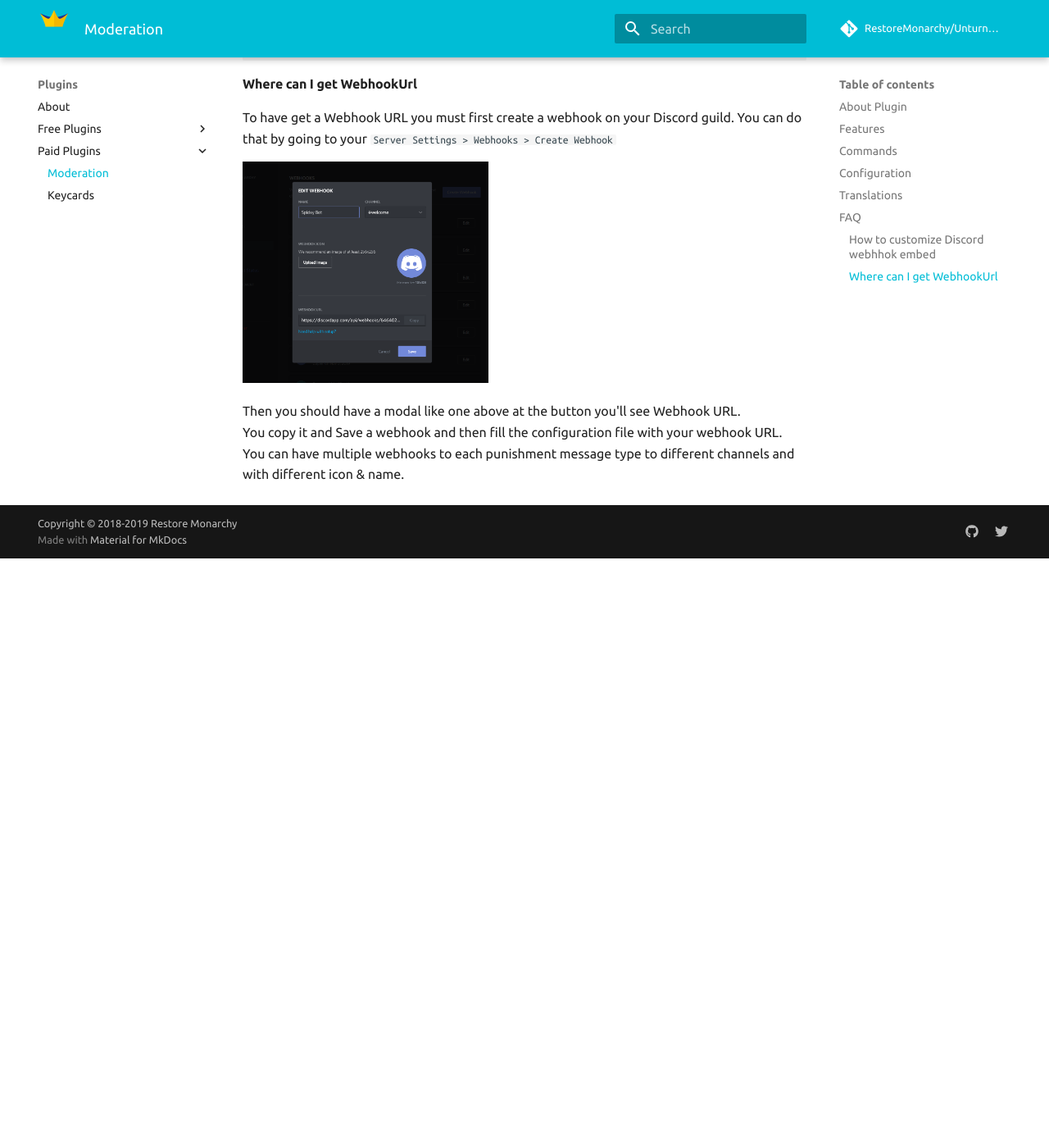
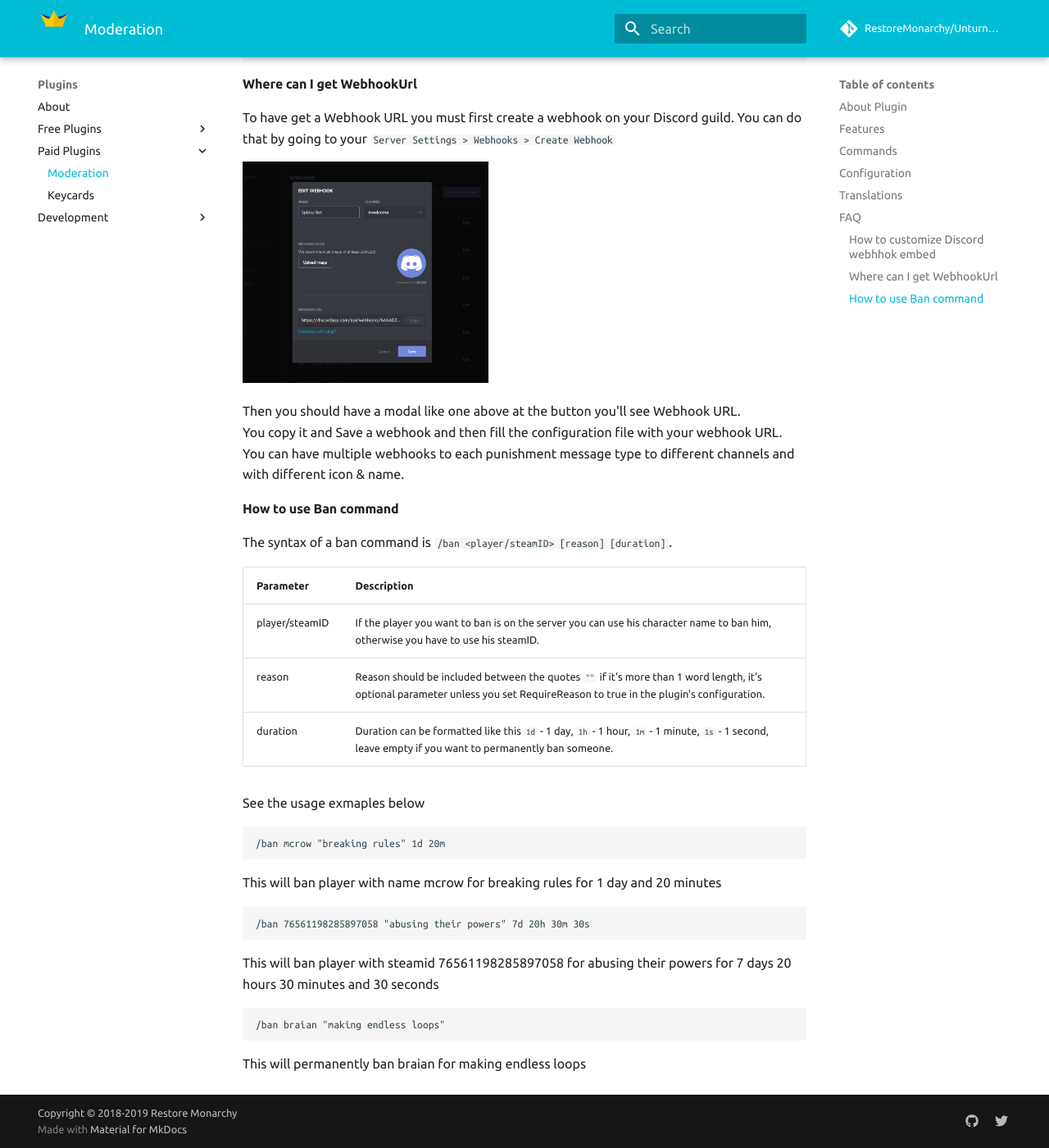
Before and after one commit to RestoreMonarchyCommunity/Documentation, an MkDocs documentation site: the page built from docs/plugins/moderation.md, in a window 1280 px wide and 1400 px high, scrolled down 3288 px. Shown: the whole window at 82% size. Built offline with MkDocs 1.6.1 and Material for MkDocs 9.7.7, drawn with Linux system fonts in a browser that asks for light colours; comment, search, counter and statistics services are not loaded; before the commit the page ends 3969 px from its top, so only the background shows below that; some of the changed text lies outside the part shown.

Commit message:
Updated moderation

````diff
--- a/docs/plugins/moderation.md
+++ b/docs/plugins/moderation.md
@@ -17,7 +17,7 @@
 * Stores players' data long with the code of a country they connect from
 
 ## Commands
-**/ban** *<player/steamID> [duration] [reason]* – Bans specified `player` for `duration` with `reason`.
+**/ban** *<player/steamID> [reason] [duration]* – Bans specified `player` for `duration` with `reason`.
 ```
 <Permission Cooldown="0">ban</Permission>
 ```
@@ -118,3 +118,26 @@
 Then you should have a modal like one above at the button you'll see Webhook URL.
 You copy it and Save a webhook and then fill the configuration file with your webhook URL.
 You can have multiple webhooks to each punishment message type to different channels and with different icon & name.
+
+#### How to use Ban command
+The syntax of a ban command is `/ban <player/steamID> [reason] [duration]`.
+
+| Parameter      | Description  |
+------------- | -----------
+| player/steamID | If the player you want to ban is on the server you can use his character name to ban him, otherwise you have to use his steamID.  |
+| reason | Reason should be included between the quotes `""` if it's more than 1 word length, it's optional parameter unless you set RequireReason to true in the plugin's configuration.  |
+| duration | Duration can be formatted like this `1d` - 1 day, `1h` - 1 hour, `1m` - 1 minute, `1s` - 1 second, leave empty if you want to permanently ban someone. |
+
+See the usage exmaples below
+```
+/ban mcrow "breaking rules" 1d 20m
+```
+This will ban player with name mcrow for breaking rules for 1 day and 20 minutes
+```
+/ban 76561198285897058 "abusing their powers" 7d 20h 30m 30s
+```
+This will ban player with steamid 76561198285897058 for abusing their powers for 7 days 20 hours 30 minutes and 30 seconds
+```
+/ban braian "making endless loops"
+```
+This will permanently ban braian for making endless loops
--- a/mkdocs.yml
+++ b/mkdocs.yml
@@ -5,7 +5,7 @@
 
 repo_name: 'RestoreMonarchy/UnturnedServersCommunity'
 repo_url: 'https://github.com/RestoreMonarchy/UnturnedServersCommunity'
-edit_uri: 'https://github.com/RestoreMonarchy/Docs.RestoreMonarchy'
+edit_uri: 'https://github.com/RestoreMonarchy/RestoreMonarchyDocs/blob/master/docs'
 
 nav:
     - Home: index.md
@@ -21,6 +21,8 @@
       - Paid Plugins:
           - Moderation: plugins/moderation.md
           - Keycards: plugins/keycards.md
+      - Development:
+        - Getting Started: plugins/development/getting-started.md
 
 theme:
   name: 'material'
````
Also changed, not shown: other parts of docs/plugins/moderation.md (+1 -1 lines), docs/index.md (+1 -1 lines), docs/plugins/development/getting-started.md (added).
